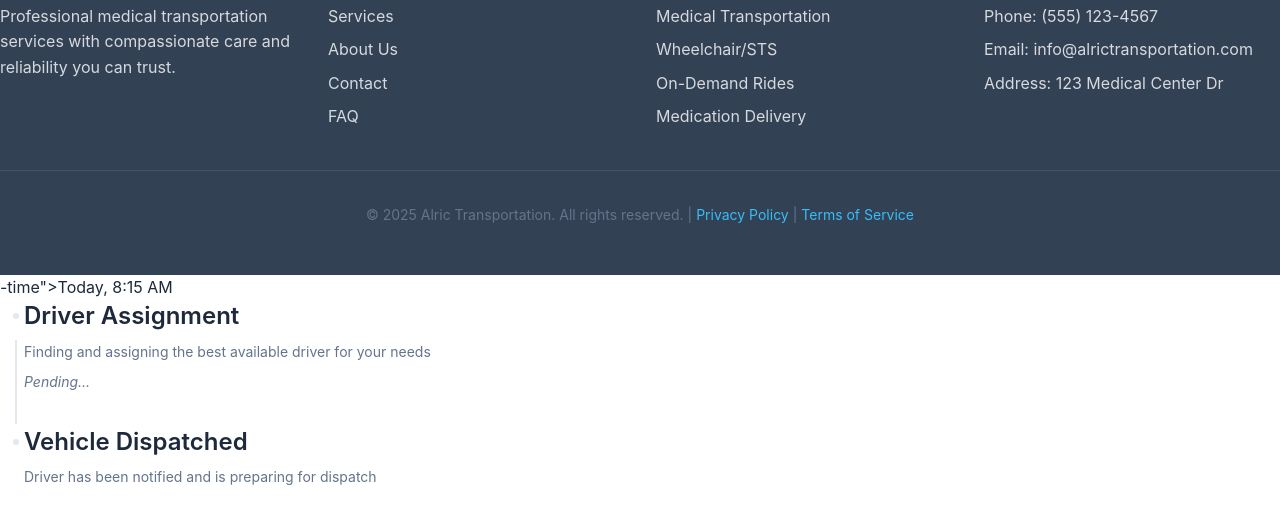
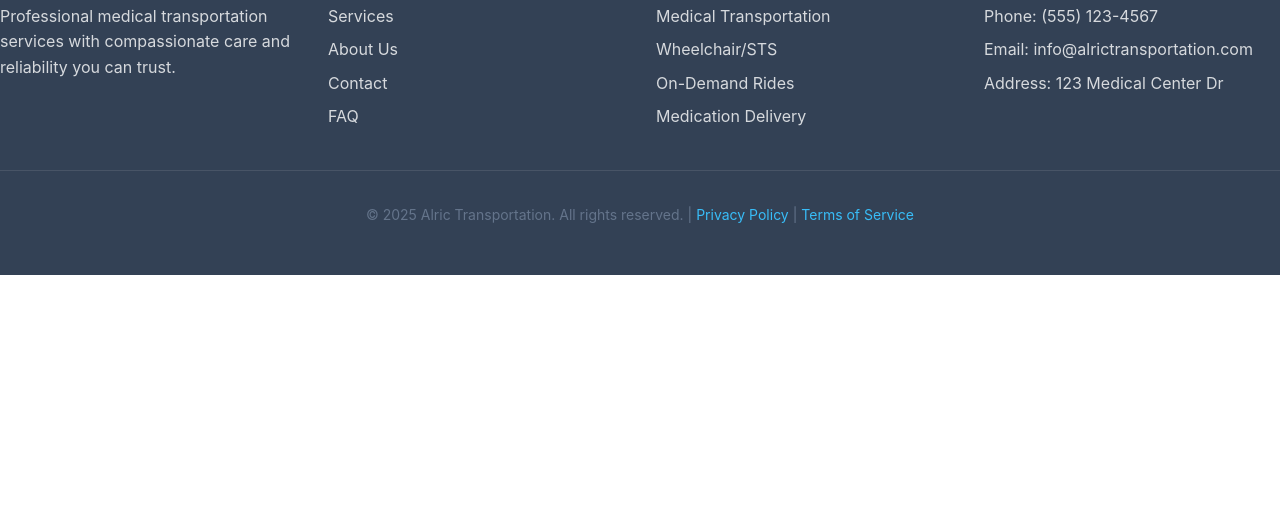
Before and after one commit to alrictransportationllc-cyber/alrictransportation, a plain HTML site: page track.html in a window 1280 px wide. Shown: the part 1127-1650 px from the top of the page. After the commit the page ends 1402 px from the top, so only its background shows below. Drawn offline with Linux system fonts and the light colour scheme.

Commit message:
Update track.html

```diff
--- a/track.html
+++ b/track.html
@@ -303,20 +303,4 @@
         });
     </script>
 </body>
-</html>-time">Today, 8:15 AM</div>
-                        </div>
-                    </div>
-
-                    <div class="timeline-item">
-                        <div class="timeline-content">
-                            <h4>Driver Assignment</h4>
-                            <p>Finding and assigning the best available driver for your needs</p>
-                            <div class="timeline-time">Pending...</div>
-                        </div>
-                    </div>
-
-                    <div class="timeline-item">
-                        <div class="timeline-content">
-                            <h4>Vehicle Dispatched</h4>
-                            <p>Driver has been notified and is preparing for dispatch</p>
-                            <div class="timeline
+</html>
```
